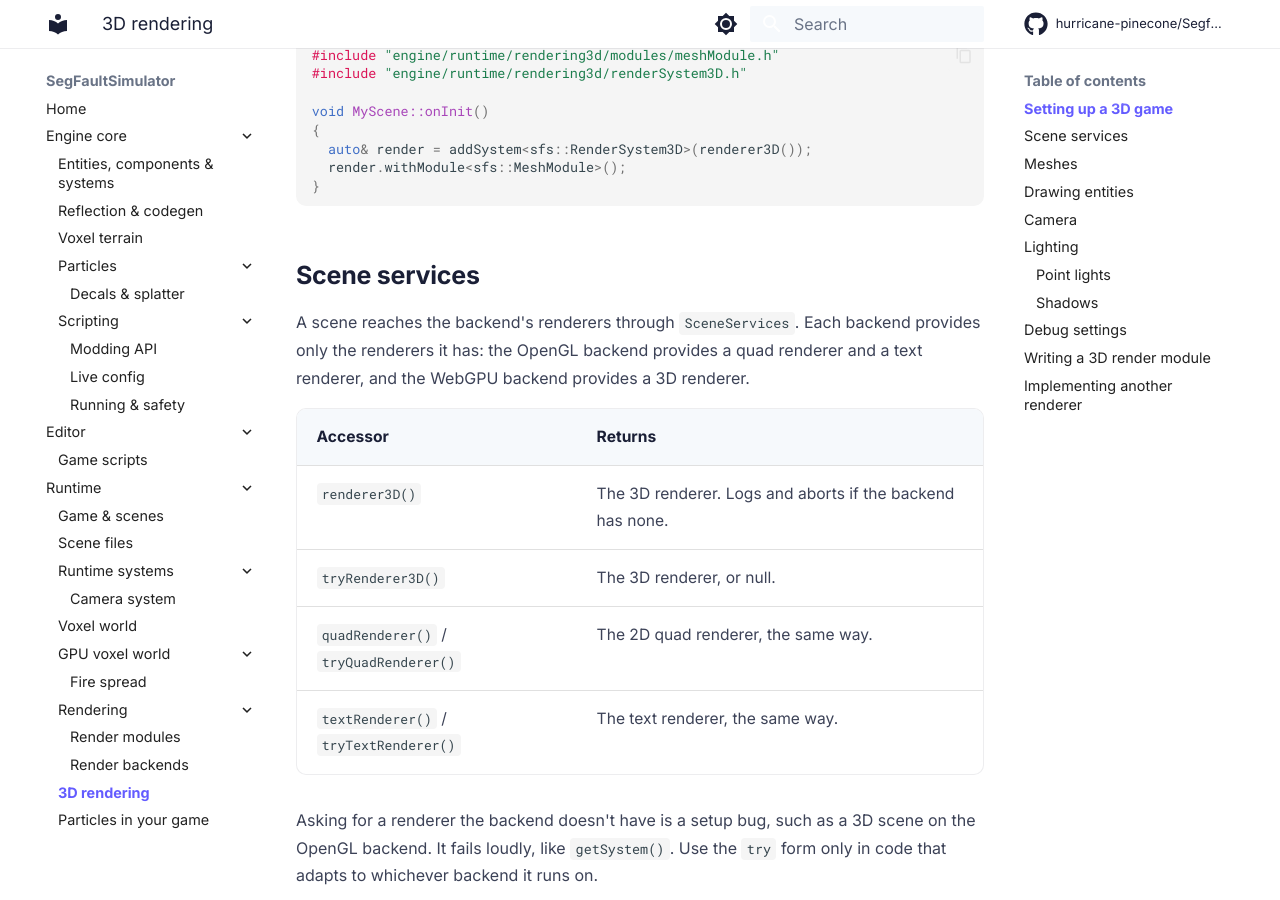
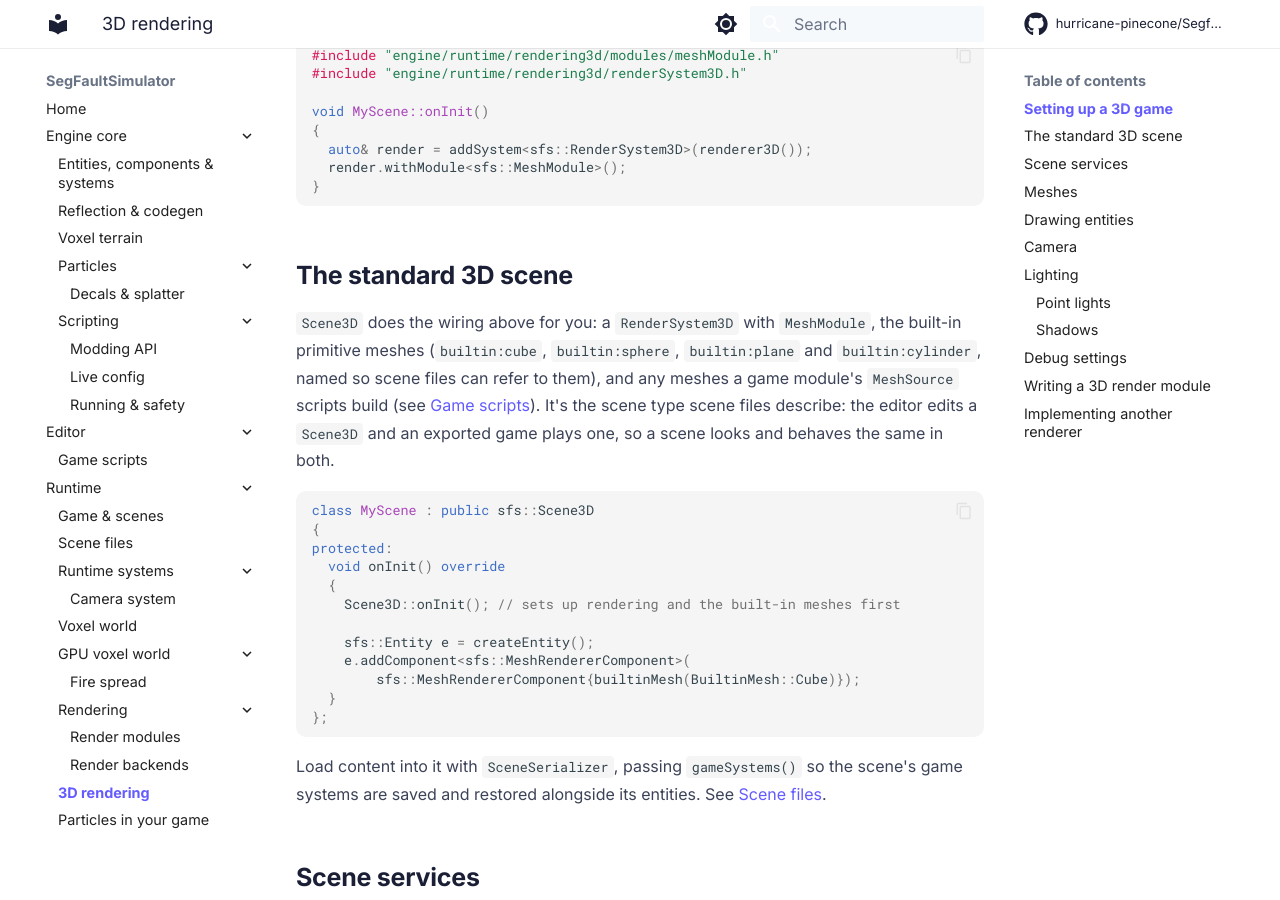
Before and after one commit to hurricane-pinecone/Segfault-Simulator, an MkDocs documentation site: the page built from docs/runtime/rendering-3d/index.md, in a window 1280 px wide and 900 px high, scrolled down 1041 px. Built offline with MkDocs 1.6.1 and Material for MkDocs 9.7.7, drawn with Linux system fonts in a browser that asks for light colours; comment, search, counter and statistics services are not loaded; some of the changed text lies outside the part shown.

Commit message:
docs: document Scene3D, picking, named meshes; fix imguiView

````diff
--- a/docs/runtime/rendering-3d/index.md
+++ b/docs/runtime/rendering-3d/index.md
@@ -42,6 +42,35 @@ void MyScene::onInit()
   render.withModule<sfs::MeshModule>();
 }
 ```
+
+## The standard 3D scene
+
+`Scene3D` does the wiring above for you: a `RenderSystem3D` with `MeshModule`,
+the built-in primitive meshes (`builtin:cube`, `builtin:sphere`, `builtin:plane`
+and `builtin:cylinder`, named so scene files can refer to them), and any meshes
+a game module's `MeshSource` scripts build (see
+[Game scripts](../../editor/scripting/index.md#meshes-built-in-code)). It's the
+scene type scene files describe: the editor edits a `Scene3D` and an exported
+game plays one, so a scene looks and behaves the same in both.
+
+```cpp
+class MyScene : public sfs::Scene3D
+{
+protected:
+  void onInit() override
+  {
+    Scene3D::onInit(); // sets up rendering and the built-in meshes first
+
+    sfs::Entity e = createEntity();
+    e.addComponent<sfs::MeshRendererComponent>(
+        sfs::MeshRendererComponent{builtinMesh(BuiltinMesh::Cube)});
+  }
+};
+```
+
+Load content into it with `SceneSerializer`, passing `gameSystems()` so the
+scene's game systems are saved and restored alongside its entities. See
+[Scene files](../serialization/index.md).
 
 ## Scene services
 
@@ -93,8 +122,14 @@ Upload a mesh through the render system's `MeshLibrary`. It returns a
 render system.
 
 ```cpp
-const sfs::MeshHandle barnMesh = render.meshes().add(barn);
+const sfs::MeshHandle barnMesh = render.meshes().add(barn, "mygame:barn");
 ```
+
+Naming a mesh is optional, but give one to any mesh a saved entity's
+`MeshRendererComponent` refers to: a `MeshHandle` is only valid for one run, so
+scene files save a mesh by its name (see [Scene files](../serialization/index.md)).
+`meshes().find(name)` looks a mesh up by name, and `meshes().named()` lists
+every named mesh sorted by name, which is how the editor fills a mesh picker.
 
 ## Drawing entities
 
@@ -139,6 +174,15 @@ camera.projection = sfs::Camera3D::Projection::Orthographic; // or Perspective
 `groundForward()` and `groundRight()` give camera-relative movement axes on the
 ground. `screenRay(pixel, viewport)` returns a world-space ray for picking.
 `Ray3D::intersectPlaneZ` finds where it hits a ground plane.
+
+To pick an entity instead of a plane, `Ray3D::intersectAabb` reports where a ray
+enters a box, and `sfs::pickEntity(scene, meshes, ray)` runs that over every
+entity in the scene and returns the nearest hit. When a ray starts inside
+several entities at once, the smallest wins, so an object standing on a large
+floor is picked over the floor. `entityBounds(entity, meshes)` gives one
+entity's world-space bounds: its mesh's bounds through its transform, or a
+small marker box centred on its position for an entity with no mesh, such as a
+light.
 
 ## Lighting
 
````
Also changed, not shown: docs/core/ecs/index.md (+15 -3 lines), docs/runtime/rendering/backends/index.md (+6 -1 lines).
